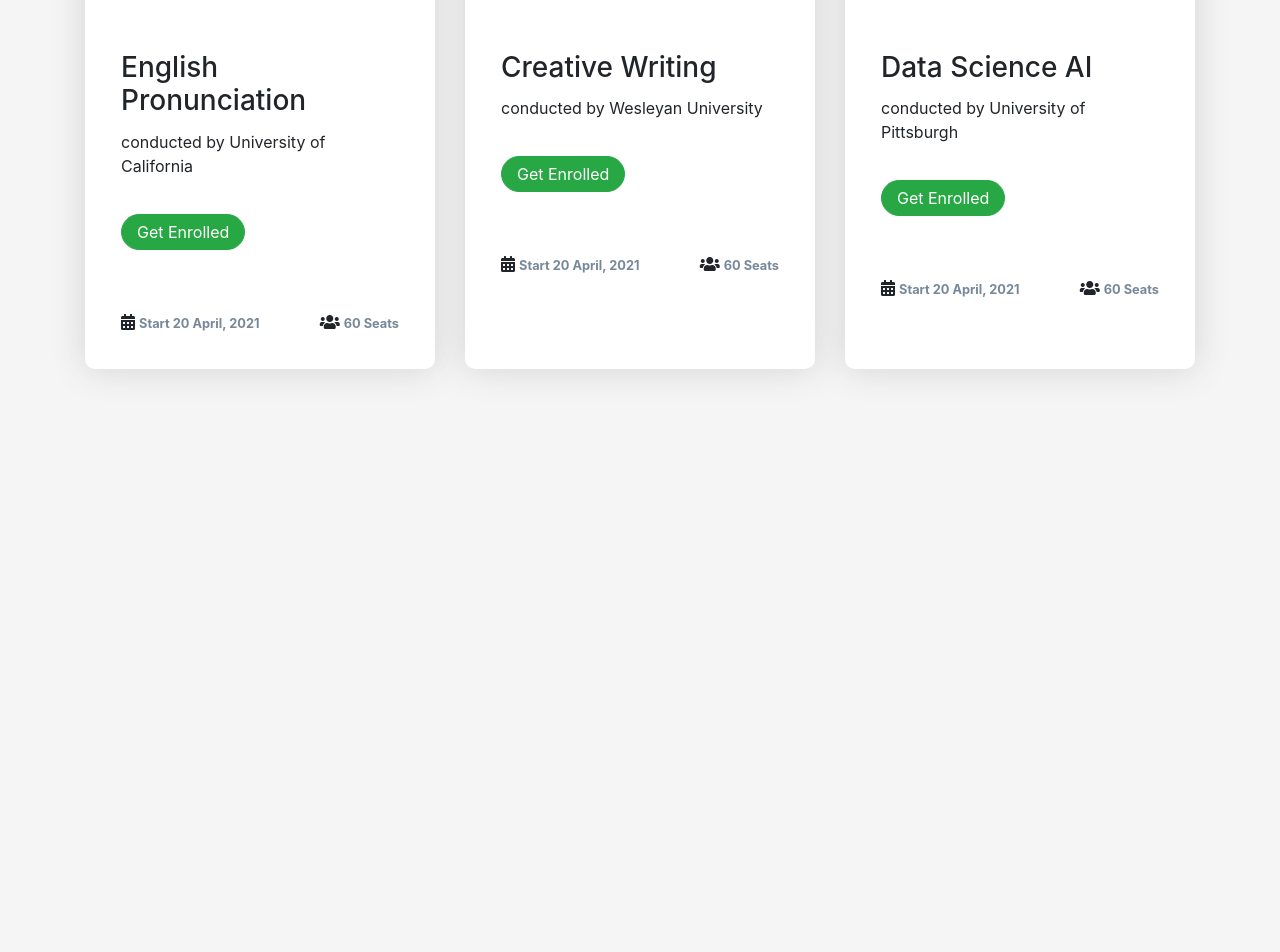
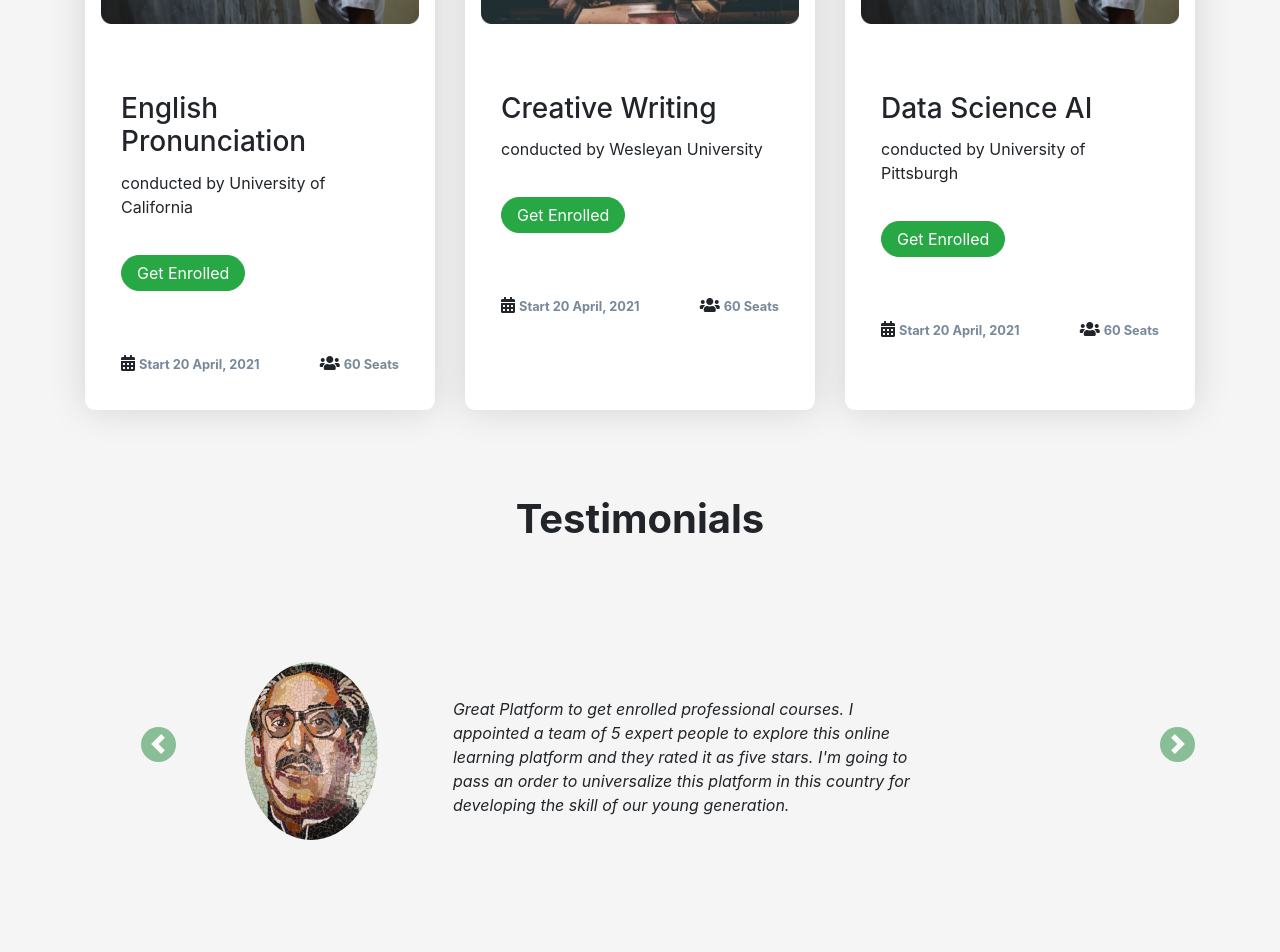
Before and after one commit to HasanTanha/e-school, a plain HTML site: page index.html in a window 1280 px wide. Shown: the part 1284-2236 px from the top of the page. Before the commit the page ends 1703 px from the top, so only its background shows below. Drawn offline with nearby package versions, Linux system fonts and the light colour scheme.

Commit message:
testimonial section added

```diff
--- a/index.html
+++ b/index.html
@@ -67,6 +67,7 @@
 
     <section id="features">
         <div class="container">
+            <div class="card-deck">
                 <div class="row feature-card">
                     <div class="col-lg-3 col-md-4 col-sm-6">
                        <div class="card card-1" style="width: 15rem;">
@@ -101,6 +102,7 @@
                                 <img class="feature-card-img" src="images/icons/students.png" alt="picture of courses">
                                 <h4 class="card-title">500+ Courses</h4>
                                 <p class="card-text">Learn Anything</p>
+                            </div>
                          </div>
                      </div>
                 </div>
@@ -165,7 +167,36 @@
 
     <!-- Testimonial Section Starts -->
 
+    <section id="testimonials">
+        <div class="container">
+            <h1 class="d-flex justify-content-center mt-4">Testimonials</h1>
+            <div id="testimonials-carousel" class="carousel slide" data-ride="carousel">
+                <div class="carousel-inner">
+                  <div class="carousel-item active">
+                   <div class="d-flex justify-content-center">
+                    <img class="carousel-img" src="images/photos/P2060380.JPG" class="d-block w-100" alt="picture of bangabandhu">
+                    <em>Great Platform to get enrolled professional courses. I appointed a team of 5 expert people to explore this online learning platform and they rated it as five stars. I'm going to pass an order to universalize this platform in this country for developing the skill of our young generation.</em>
+                   </div>
+                  </div>
+                  <div class="carousel-item">
+                    <div class="d-flex justify-content-center">
+                        <img class="carousel-img" src="images/photos/man.png" class="d-block w-100" alt="picture of a person">
+                        <em>I came to know to about this online learning platform from one of friends. Then i started to explore this platform which led me to know about the data science course which was so amazing and helped me a lot to increase my skill level to get a good job. So I strongly recommend this platform to those who are passionate about learning new things.</em>
+                    </div>
+                  </div>
 
+                </div>
+                <a class="carousel-control-prev" href="#testimonials-carousel" role="button" data-slide="prev">
+                  <span class="carousel-control-prev-icon" aria-hidden="true"></span>
+                  <span class="sr-only">Previous</span>
+                </a>
+                <a class="carousel-control-next" href="#testimonials-carousel" role="button" data-slide="next">
+                  <span class="carousel-control-next-icon" aria-hidden="true"></span>
+                  <span class="sr-only">Next</span>
+                </a>
+              </div>
+        </div>
+    </section>
 
 
     <!-- Testimonial Section Ends  -->
--- a/style.css
+++ b/style.css
@@ -84,3 +84,31 @@ small{
 .courses-card:hover{
     box-shadow: 0 0 35px lightpink;
 }
+
+/* Testimonial Section  */
+.carousel-item{
+    padding: 10% 20%;
+}
+.carousel-img{
+    width: 20%;
+    border-radius: 100%;
+}
+em{
+    margin: 35px 0 0 75px;
+}
+h1{
+    font-weight: bold;
+    padding-top: 35px;
+}
+.carousel-control-prev,
+.carousel-control-next
+{
+    width: 35px;
+    height: 35px;
+    border-radius: 50%;
+    background-color: #218838;
+    top: calc(50% - 25px);
+}
+.carousel-control-prev{
+    left: 5%;
+}
```
Also changed, not shown: images/photos/P2060380.JPG (added). Lines whose indentation alone changed are shown as unchanged.
